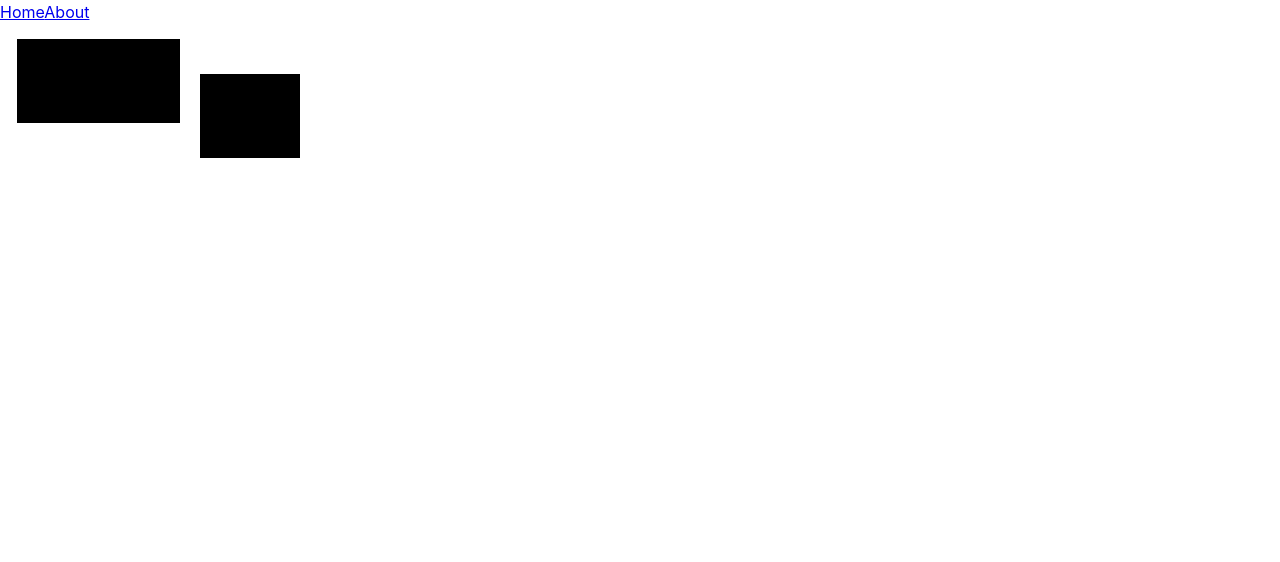
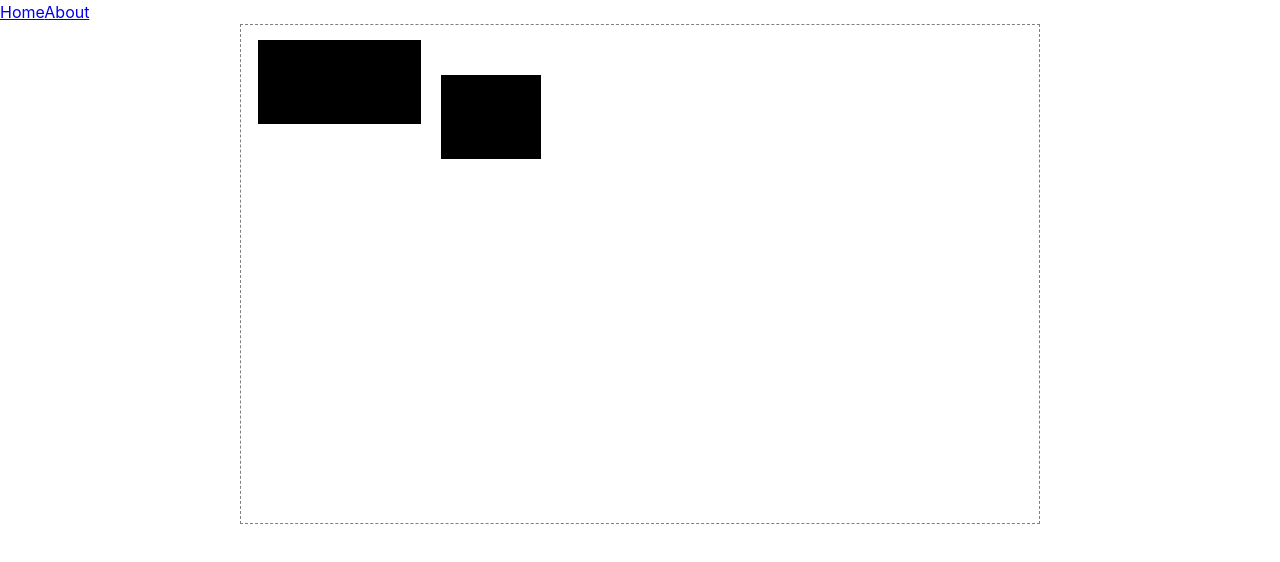
Before and after one commit to lemehovskiy/react-layout-builder, a React app: page / in a window 1280 px wide. Built offline with nearby package versions, Linux system fonts and the light colour scheme.

Commit message:
apply svg styles

```diff
--- a/src/containers/SelectTool.js
+++ b/src/containers/SelectTool.js
@@ -8,10 +8,8 @@ class SelectTool extends Component {
         super(props);
     }
     render() {
-        let selectToolSize = getSelectToolSize(this.props.selectToolStartPoint, this.props.mousePosition, this.props.svgOffset);
-
-        let selectToolPosition = getSelectToolPosition(this.props.selectToolStartPoint, this.props.mousePosition, this.props.svgOffset, selectToolSize);
-
+        const selectToolSize = getSelectToolSize(this.props.selectToolStartPoint, this.props.mousePosition, this.props.svgOffset);
+        const selectToolPosition = getSelectToolPosition(this.props.selectToolStartPoint, this.props.mousePosition, this.props.svgOffset, selectToolSize);
 
         return (
             <g>
@@ -32,7 +30,7 @@ class SelectTool extends Component {
 
 
 const mapStateToProps = ({svgRender}) => ({
-    editMode: svgRender.editMode,
+    editMode: svgRender.editMode
 })
 
 const mapDispatchToProps = dispatch =>
--- a/src/containers/SvgRender.js
+++ b/src/containers/SvgRender.js
@@ -63,12 +63,6 @@ class SvgRender extends React.Component {
 
     onMouseUp() {
         this.props.updateEditMode(null);
-        this.setState({
-            selectToolSize: {
-                width: null,
-                height: null
-            }
-        })
     }
 
     onMouseDown(e) {
@@ -96,7 +90,7 @@ class SvgRender extends React.Component {
     render() {
         return (
             <div className="container">
-                <svg ref="svgRender" width='800' height='500' onClick={this.onClick.bind(this)}
+                <svg className="svgRender" ref="svgRender" width='800' height='500' onClick={this.onClick.bind(this)}
                      onMouseMove={this.onMouseMove.bind(this)} onMouseUp={this.onMouseUp.bind(this)}
                      onMouseDown={this.onMouseDown.bind(this)}>
                     {this.props.objects.map(function (object) {
--- a/src/index.css
+++ b/src/index.css
@@ -14,3 +14,9 @@ body {
 button:disabled {
   opacity: 0.5;
 }
+
+.svgRender {
+  border: 1px dashed grey;
+  margin: auto;
+  display: block;
+}
```
